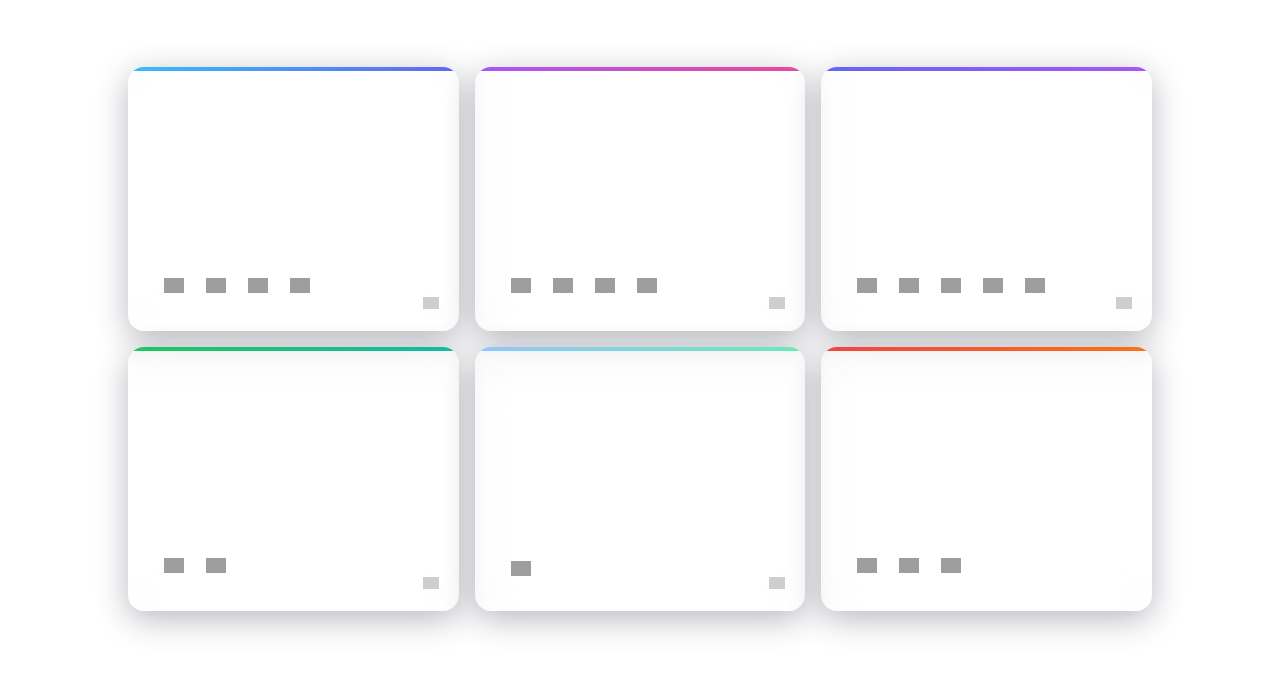
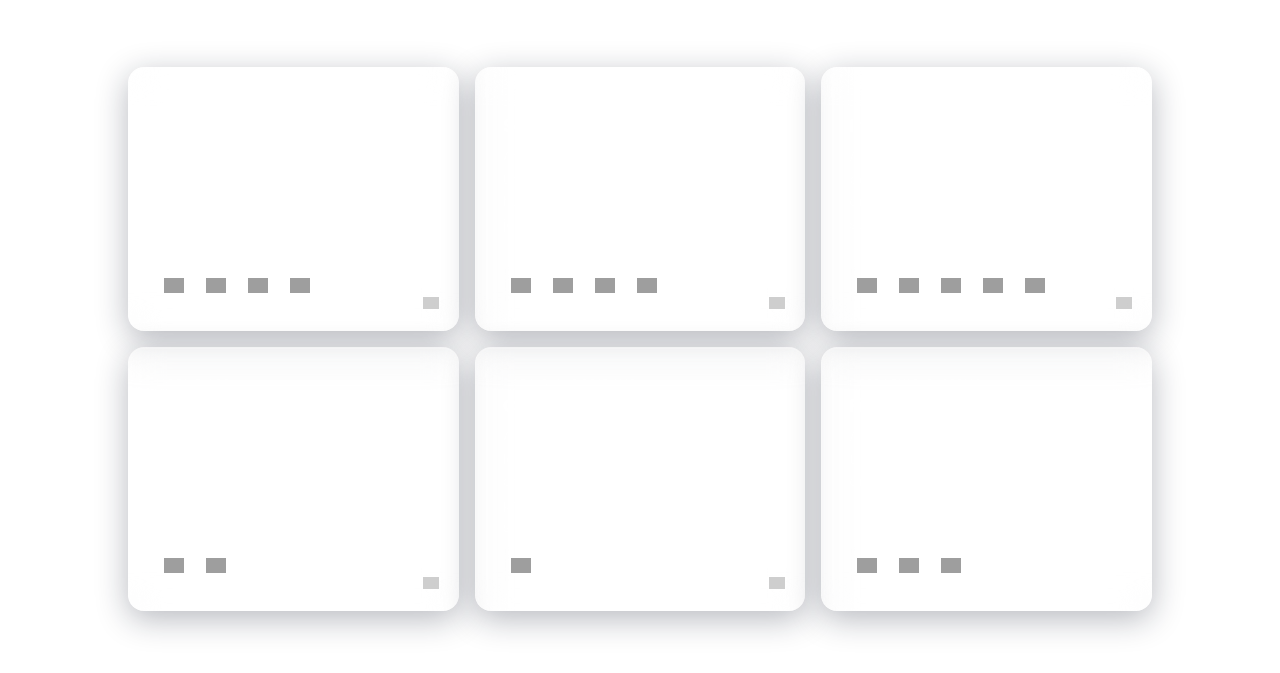
Before and after one commit to jtaylor205/portfolio, a Next.js app: page / in a window 1280 px wide. Shown: the part 9059-9732 px from the top of the page. Built offline with nearby package versions, Linux system fonts and the light colour scheme; grey boxes are pictures that could not be loaded.

Commit message:
Removed Project borders

```diff
--- a/src/components/sections/ProjectsSection.tsx
+++ b/src/components/sections/ProjectsSection.tsx
@@ -12,7 +12,6 @@ function ProjectCard({
   name,
   category,
   description,
-  accent,
   tech,
   github,
   index,
@@ -33,8 +32,6 @@ function ProjectCard({
     >
       <GlowingEffect disabled={false} spread={45} inactiveZone={0.01} proximity={40} borderWidth={2} movementDuration={1.2} />
       <GlassEffect className="h-full rounded-2xl shadow-[0_8px_32px_rgba(15,23,42,0.3)] flex flex-col overflow-hidden transition-colors relative">
-        {/* Accent bar */}
-        <div className="h-1 w-full shrink-0" style={{ background: accent }} />
 
         <div className="p-3 sm:p-4 md:p-5 xl:p-7 flex flex-col flex-1 min-h-0">
           <div className="shrink-0 mb-2">
@@ -108,7 +105,6 @@ function ProjectModal({ project, onClose }: { project: Project; onClose: () => v
         onClick={(e) => e.stopPropagation()}
       >
         <GlassEffect className="rounded-2xl overflow-hidden shadow-[0_32px_80px_rgba(0,0,0,0.6)]">
-          <div className="h-1 w-full shrink-0" style={{ background: project.accent }} />
           <div className="p-7">
             <div className="flex items-start justify-between mb-4">
               <div>
@@ -216,7 +212,7 @@ export default function ProjectsSection() {
               className="w-full text-left"
             >
               <GlassEffect className="w-full rounded-2xl overflow-hidden shadow-[0_8px_32px_rgba(15,23,42,0.3)]">
-                <div className="h-1 w-full shrink-0" style={{ background: project.accent }} />
+                <div className="h-1 w-full shrink-0" />
                 <div className="p-4">
                   <p className="text-[10px] uppercase tracking-[0.2em] text-white/50 mb-1">{project.category}</p>
                   <h3 className="text-base font-bold text-white mb-1.5">{project.name}</h3>
```
